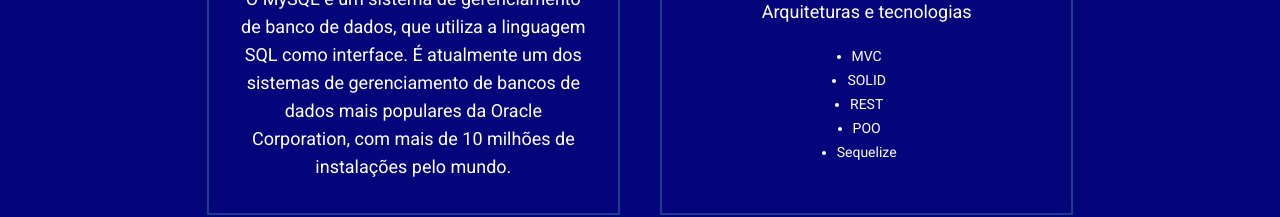
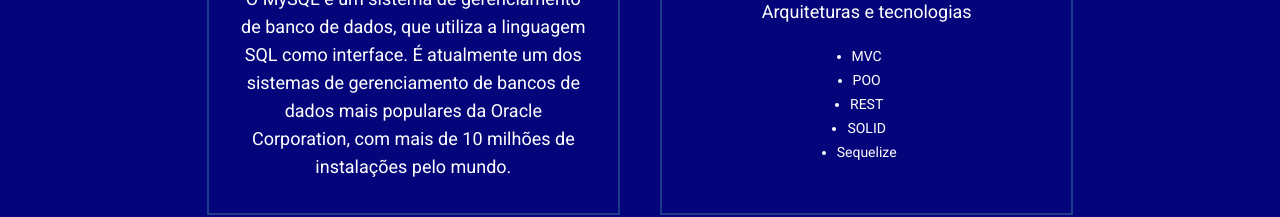
Before and after one commit to mferreiradb/portfolio, a React (Vite) app: page /conhecimentos in a window 1280 px wide. Shown: the part 2048-2265 px from the top of the page. Built offline with nearby package versions, Linux system fonts and the light colour scheme.

Commit message:
Alteração na ordem da lista de Adicionais

```diff
--- a/src/Pages/Conhecimentos/index.jsx
+++ b/src/Pages/Conhecimentos/index.jsx
@@ -122,9 +122,9 @@ export const Conhecimentos = () => {
 
 					<ul className='flex flex-col items-center space-y-1'>
 						<li type='disc' className='text-sm w-7/8 text-white'>MVC</li>
+						<li type='disc' className='text-sm w-7/8 text-white'>POO</li>
+						<li type='disc' className='text-sm w-7/8 text-white'>REST</li>
 						<li type='disc' className='text-sm w-7/8 text-white'>SOLID</li>
-						<li type='disc' className='text-sm w-7/8 text-white'>REST</li>
-						<li type='disc' className='text-sm w-7/8 text-white'>POO</li>
 						<li type='disc' className='text-sm w-7/8 text-white'>Sequelize</li>
 					</ul>
 				</Card>
```
